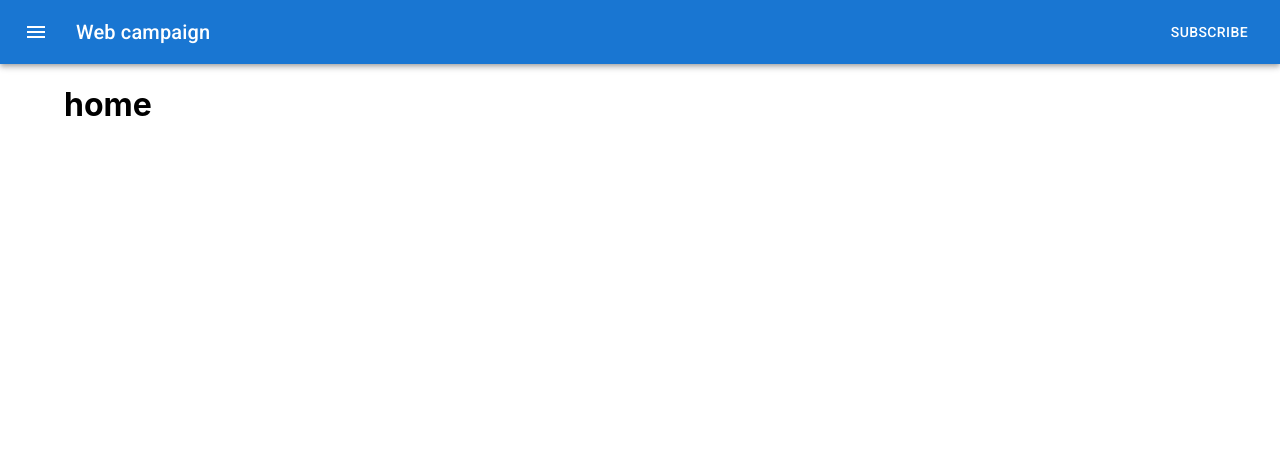
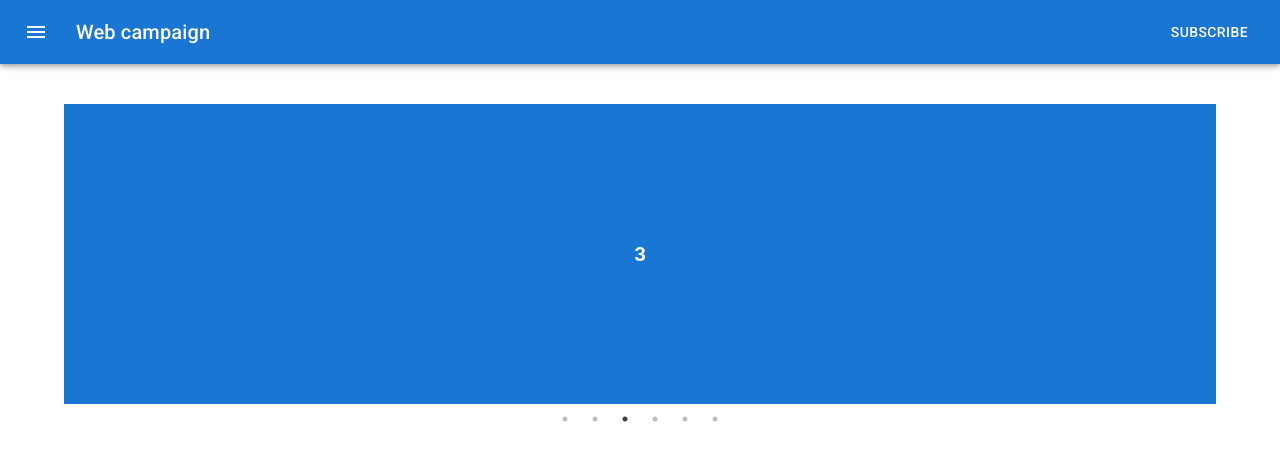
Before and after one commit to niawjunior/campaigns-sample, a React (Create React App) app: page / in a window 1280 px wide. Shown: the top 460 px of the page. Built offline with nearby package versions, Linux system fonts and the light colour scheme.

Commit message:
add react-slick

```diff
--- a/package.json
+++ b/package.json
@@ -14,6 +14,8 @@
     "react-dom": "^17.0.2",
     "react-router-dom": "^5.3.0",
     "react-scripts": "4.0.3",
+    "react-slick": "^0.28.1",
+    "slick-carousel": "^1.8.1",
     "web-vitals": "^1.0.1"
   },
   "scripts": {
--- a/src/App.css
+++ b/src/App.css
@@ -0,0 +1,13 @@
+.item-slick {
+  min-width: 400px;
+  min-height: 300px;
+  background: #1976d2;
+  display: flex !important;
+  align-items: center !important;
+  justify-content: center !important;
+  color: #ffffff;
+}
+
+body {
+  background-color: #ffffff !important;
+}
--- a/src/components/Home.js
+++ b/src/components/Home.js
@@ -1,11 +1,15 @@
 import React from "react";
 import Box from "@mui/material/Box";
 import Layout from "./Layout";
+import Slide from "./Slide";
+import "../App.css";
 function Home() {
   return (
-    <Box sx={{ flexGrow: 1 }}>
+    <Box style={{ minHeight: "100vh" }} sx={{ flexGrow: 1 }}>
       <Layout>
-        <h1>home</h1>
+        <Box marginTop="5vh">
+          <Slide />
+        </Box>
       </Layout>
     </Box>
   );
--- /dev/null
+++ b/src/components/Slide.js
@@ -0,0 +1,43 @@
+import Slider from "react-slick";
+import "slick-carousel/slick/slick.css";
+import "slick-carousel/slick/slick-theme.css";
+
+const Slide = () => {
+  const settings = {
+    dots: true,
+    infinite: true,
+    speed: 500,
+    className: "center",
+    autoplay: true,
+    autoplaySpeed: 2000,
+    cssEase: "linear",
+    slidesToShow: 1,
+    slidesToScroll: 1,
+    centerPadding: "60px",
+    centerMode: true,
+  };
+  return (
+    <Slider {...settings}>
+      <div class="item-slick">
+        <h3>1</h3>
+      </div>
+      <div class="item-slick">
+        <h3>2</h3>
+      </div>
+      <div class="item-slick">
+        <h3>3</h3>
+      </div>
+      <div class="item-slick">
+        <h3>4</h3>
+      </div>
+      <div class="item-slick">
+        <h3>5</h3>
+      </div>
+      <div class="item-slick">
+        <h3>6</h3>
+      </div>
+    </Slider>
+  );
+};
+
+export default Slide;
```
Also changed, not shown: 1 other file (tests, documents, lock files or other folders).
